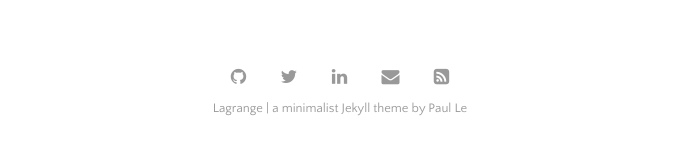
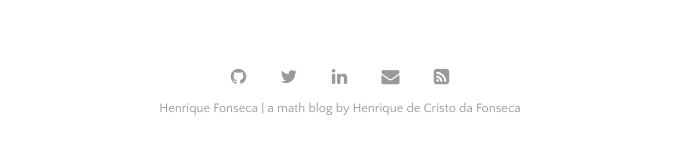
Before and after one commit to henrique-da-fonseca/henrique-da-fonseca.github.io, a Jekyll site: the page built from index.html, in a window 1280 px wide and 900 px high, scrolled down 2243 px. Shown: the part 746-897 px from the top of the window, without its empty margins (300-979 px from the left). Built offline with Jekyll 4.4.1, drawn with Linux system fonts in a browser that asks for light colours; the list of posts is cut into pages by our own code; some of the changed text lies outside the part shown.

Commit message:
Update _config.yml

```diff
--- a/_config.yml
+++ b/_config.yml
@@ -20,9 +20,9 @@ permalink:           /:title
 plugins:             [jekyll-paginate, jekyll-sitemap, jekyll-feed, jekyll-seo-tag]
 
 # Customise atom feed settings (this is where Jekyll-Feed gets configuration information)
-title:		           'Lagrange'
-description:	       'a minimalist Jekyll theme'
-author:              'Paul Le'
+title:		           'Henrique Fonseca'
+description:	       'a math blog'
+author:              'Henrique de Cristo da Fonseca'
 
 # RSS 2.0 can be used instead of Atom by uncommenting following two lines
 #feed:
```
